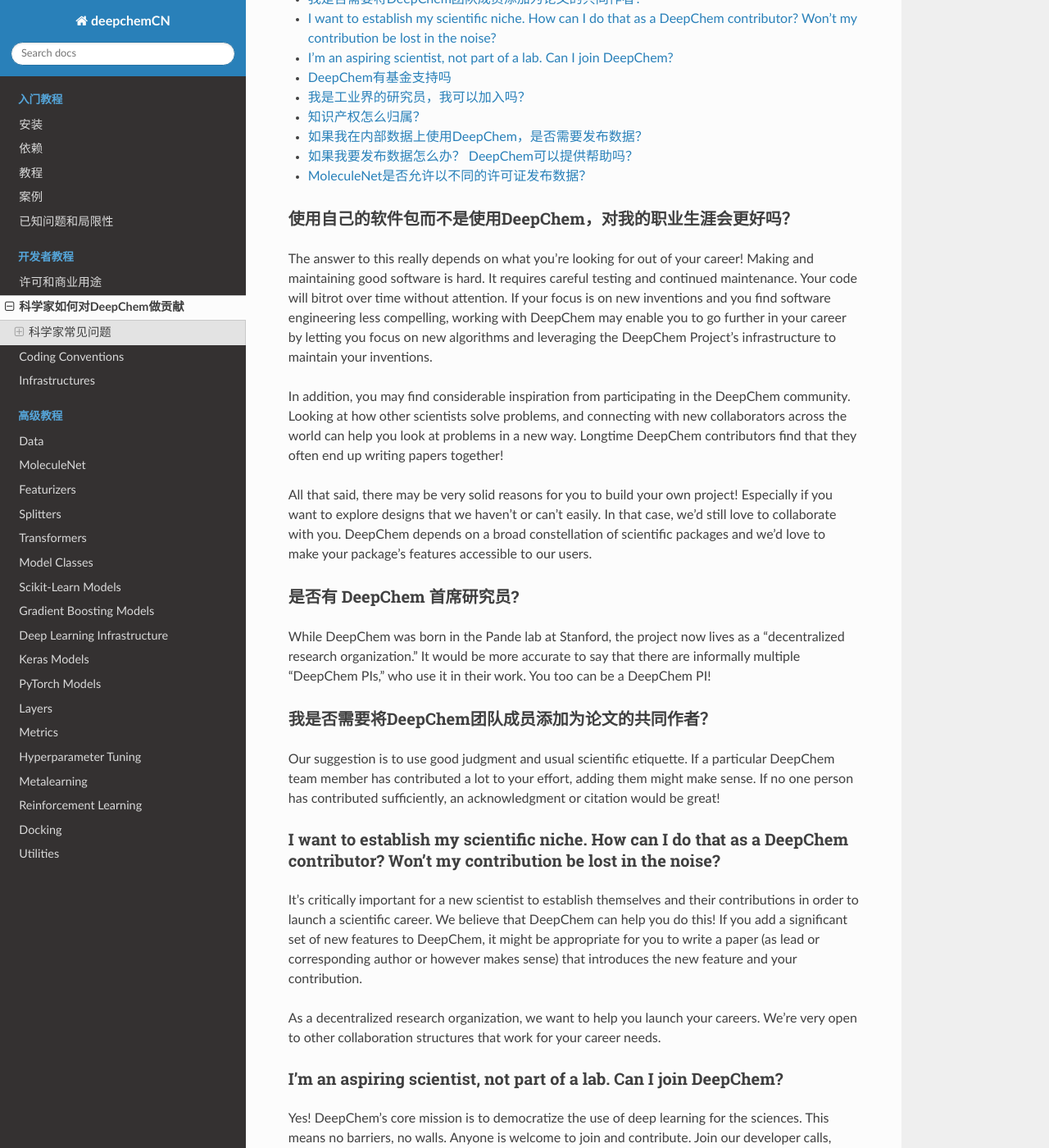
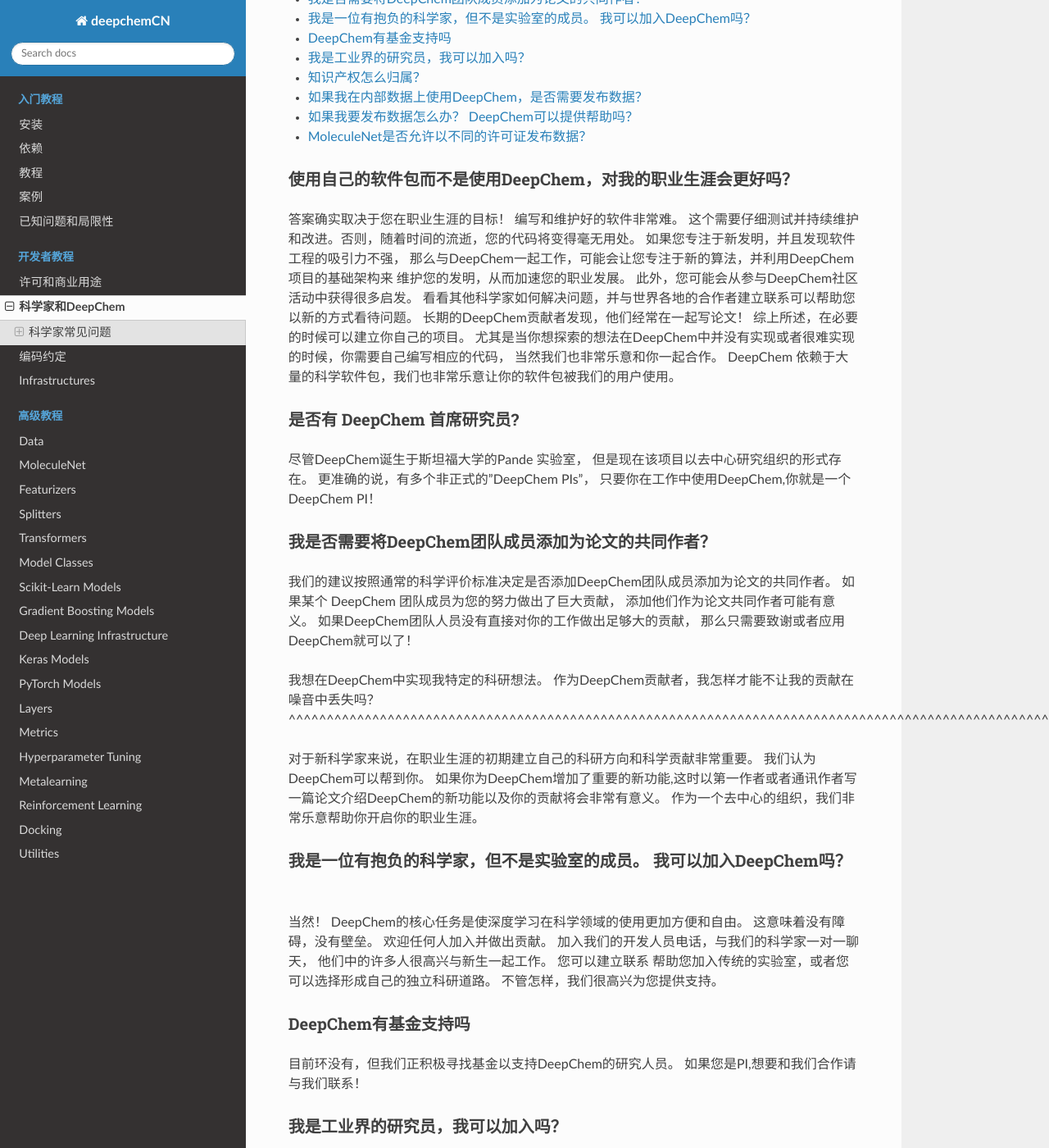
Before and after one commit to autodataming/deepchembook, a Sphinx documentation site: the page built from docs/zh_CN/source/development_guide/scientists.rst, in a window 1280 px wide and 1400 px high, scrolled down 948 px. Shown: the whole window at 82% size. Built offline with Sphinx 7.4.7 and the Read the Docs theme 2.0.0, drawn with Linux system fonts in a browser that asks for light colours; some of the changed text lies outside the part shown.

Commit message:
scientists zhcn

```diff
--- a/docs/zh_CN/source/development_guide/scientists.rst
+++ b/docs/zh_CN/source/development_guide/scientists.rst
@@ -1,4 +1,4 @@
-科学家如何对DeepChem做贡献
+科学家和DeepChem
 ======================================
 
 科学圈子在很多方面都非常传统。
@@ -42,118 +42,102 @@
 使用自己的软件包而不是使用DeepChem，对我的职业生涯会更好吗？
 ^^^^^^^^^^^^^^^^^^^^^^^^^^^^^^^^^^^^^^^^^^^^^^^^^^^^^^^^^^^^^^^^^^^^^^^^^^^^^^^^^^^^
 
-The answer to this really depends on what you're looking for out of
-your career! Making and maintaining good software is hard. It requires
-careful testing and continued maintenance. Your code will bitrot over
-time without attention. If your focus is on new inventions and you
-find software engineering less compelling, working with DeepChem may
-enable you to go further in your career by letting you focus on new
-algorithms and leveraging the DeepChem Project's infrastructure to
-maintain your inventions.
-
-In addition, you may find considerable inspiration from participating
-in the DeepChem community. Looking at how other scientists solve
-problems, and connecting with new collaborators across the world can
-help you look at problems in a new way. Longtime DeepChem contributors
-find that they often end up writing papers together!
-
-All that said, there may be very solid reasons for you to build your
-own project! Especially if you want to explore designs that we haven't
-or can't easily. In that case, we'd still love to collaborate with
-you. DeepChem depends on a broad constellation of scientific packages
-and we'd love to make your package's features accessible to our users.
+答案确实取决于您在职业生涯的目标！
+编写和维护好的软件非常难。
+这个需要仔细测试并持续维护和改进。否则，随着时间的流逝，您的代码将变得毫无用处。
+如果您专注于新发明，并且发现软件工程的吸引力不强，
+那么与DeepChem一起工作，可能会让您专注于新的算法，并利用DeepChem项目的基础架构来
+维护您的发明，从而加速您的职业发展。
+此外，您可能会从参与DeepChem社区活动中获得很多启发。
+看看其他科学家如何解决问题，并与世界各地的合作者建立联系可以帮助您以新的方式看待问题。
+长期的DeepChem贡献者发现，他们经常在一起写论文！
+综上所述，在必要的时候可以建立你自己的项目。
+尤其是当你想探索的想法在DeepChem中并没有实现或者很难实现的时候，你需要自己编写相应的代码，
+当然我们也非常乐意和你一起合作。
+DeepChem 依赖于大量的科学软件包，我们也非常乐意让你的软件包被我们的用户使用。
 
 是否有 DeepChem 首席研究员?
 ^^^^^^^^^^^^^^^^^^^^^^^^^^^^^^^^^^^
-While DeepChem was born in the Pande lab at Stanford,
-the project now lives as a "decentralized research organization."
-It would be more accurate to say that there are informally multiple "DeepChem PIs,"
-who use it in their work. You too can be a DeepChem PI!
+尽管DeepChem诞生于斯坦福大学的Pande 实验室， 但是现在该项目以去中心研究组织的形式存在。
+更准确的说，有多个非正式的"DeepChem PIs"，
+只要你在工作中使用DeepChem,你就是一个DeepChem PI！
+
 
 我是否需要将DeepChem团队成员添加为论文的共同作者？
 ^^^^^^^^^^^^^^^^^^^^^^^^^^^^^^^^^^^^^^^^^^^^^^^^^^^^^^^^^^^^^^^^^
-Our suggestion is to use good judgment and usual scientific etiquette.
-If a particular DeepChem team member has contributed a lot to your effort,
-adding them might make sense. If no one person has contributed sufficiently,
-an acknowledgment or citation would be great!
+我们的建议按照通常的科学评价标准决定是否添加DeepChem团队成员添加为论文的共同作者。
+如果某个 DeepChem 团队成员为您的努力做出了巨大贡献，
+添加他们作为论文共同作者可能有意义。
+如果DeepChem团队人员没有直接对你的工作做出足够大的贡献，
+那么只需要致谢或者应用DeepChem就可以了！
 
-I want to establish my scientific niche. How can I do that as a DeepChem contributor? Won't my contribution be lost in the noise?
+
+我想在DeepChem中实现我特定的科研想法。
+作为DeepChem贡献者，我怎样才能不让我的贡献在噪音中丢失吗？
 ^^^^^^^^^^^^^^^^^^^^^^^^^^^^^^^^^^^^^^^^^^^^^^^^^^^^^^^^^^^^^^^^^^^^^^^^^^^^^^^^^^^^^^^^^^^^^^^^^^^^^^^^^^^^^^^^^^^^^^^^^^^^^^^^^
-It's critically important for a new scientist to establish themselves and
-their contributions in order to launch a scientific career. We believe that
-DeepChem can help you do this! If you add a significant set of new features to DeepChem,
-it might be appropriate for you to write a paper (as lead or corresponding author or however makes sense)
-that introduces the new feature and your contribution.
 
-As a decentralized research organization, we want to help you launch
-your careers. We're very open to other collaboration structures that
-work for your career needs.
+对于新科学家来说，在职业生涯的初期建立自己的科研方向和科学贡献非常重要。
+我们认为DeepChem可以帮到你。
+如果你为DeepChem增加了重要的新功能,这时以第一作者或者通讯作者写一篇论文介绍DeepChem的新功能以及你的贡献将会非常有意义。
+作为一个去中心的组织，我们非常乐意帮助你开启你的职业生涯。
 
-I'm an aspiring scientist, not part of a lab. Can I join DeepChem?
+
+
+我是一位有抱负的科学家，但不是实验室的成员。 我可以加入DeepChem吗？
 ^^^^^^^^^^^^^^^^^^^^^^^^^^^^^^^^^^^^^^^^^^^^^^^^^^^^^^^^^^^^^^^^^^
-Yes! DeepChem's core mission is to democratize the use of deep learning for the sciences.
-This means no barriers, no walls. Anyone is welcome to join and contribute.
-Join our developer calls, chat one-on-one with our scientists,
-many of whom are glad to work with new students. You may form connections that
-help you join a more traditional lab, or you may choose to form your own path.
-We're glad to support either.
-
+当然！ DeepChem的核心任务是使深度学习在科学领域的使用更加方便和自由。
+这意味着没有障碍，没有壁垒。 欢迎任何人加入并做出贡献。
+加入我们的开发人员电话，与我们的科学家一对一聊天，
+他们中的许多人很高兴与新生一起工作。 您可以建立联系
+帮助您加入传统的实验室，或者您可以选择形成自己的独立科研道路。
+不管怎样，我们很高兴为您提供支持。
 
 DeepChem有基金支持吗
 ^^^^^^^^^^^^^^^^^^^^^^^^^^^^^^
-Not yet, but we're actively looking into getting grants to support DeepChem researchers.
-If you're a PI who wants to collaborate with us, please get in touch!
+目前环没有，但我们正积极寻找基金以支持DeepChem的研究人员。
+如果您是PI,想要和我们合作请与我们联系！
 
 我是工业界的研究员，我可以加入吗？
 ^^^^^^^^^^^^^^^^^^^^^^^^^^^^^^^^^^^^^^^^^^^^^^^^^^
-Yes! The most powerful features of DeepChem is its community.
-Becoming part of the DeepChem project can let you build a network that lasts across jobs and roles.
-Lifelong employment at a corporation is less and less common. Joining our community will
-let you build bonds that cross jobs and could help you do your job today better too!
+当然可以，DeepChem最强大的特点是它的社区。
+成为DeepChem的一员，可以更好的帮助你拓展你的职业朋友圈和提高你的技能。
+在公司终身工作越来越不常见。
+加入我们的社区将让你建立跨工作的纽带，并可以帮助你更好的完成你现在的工作。
+
 
 知识产权怎么归属？
 ^^^^^^^^^^^^^^^^^^^^^^^^^^^^^^^^^
-One of the core goals for DeepChem is to build a shared set of
-scientific resources and techniques that aren't locked up by patents.
-Our hope is to enable your company or organization to leverage
-techniques with less worry about patent infringement.
+DeepChem的核心目标之一是构建一套共享的不被专利锁定的科学资源和技术。
+我们希望使您的公司或组织能够放心的使用DeepChem技术，而不需要对专利侵权的担心。
+作为回报，我们希望您作为一个负责任的社区成员，并投入尽可能多的贡献。
+如果您发现 DeepChem 非常有价值，请考虑贡献一些创新或改进，以便其他人能够从中受益。
+如果你的发明获得了专利，尽量确保你没有DeepChem中的任何东西。
+很多事情都偷偷溜过了专利审查。
+作为一个开源社区，我们没有资源积极保护自己，我们依靠你的判断和帮助！
 
-We ask in return that you act as a responsible community member
-and put in as much as you get out. If you find DeepChem very
-valuable, please consider contributing back some innovations or
-improvements so others can benefit. If you're getting a patent on your
-invention, try to make sure that you don't infringe on anything in
-DeepChem. Lots of things sneak past patent review. As an open source
-community, we don't have the resources to actively defend ourselves
-and we rely on your good judgment and help!
+
+
 
 如果我在内部数据上使用DeepChem，是否需要发布数据？
 ^^^^^^^^^^^^^^^^^^^^^^^^^^^^^^^^^^^^^^^^^^^^^^^^^^^^^^^^^^^^^^^^^^^^^^^^^^^
-Not at all! DeepChem is released with a permissive MIT license. Any
-analyses you perform belong entirely to you. You are under no
-obligation to release your proprietary data or inventions.
+不需要! DeepChem 采用的是 MIT 许可协议.
+您利用DeepChem进行的任何分析都完全属于您。您没有义务发布您的专有数据或发明。
 
 如果我要发布数据怎么办？ DeepChem可以提供帮助吗？
 ^^^^^^^^^^^^^^^^^^^^^^^^^^^^^^^^^^^^^^^^^^^^^^^^^^
-
-If you are interested in open sourcing data, the DeepChem project
-maintains the
-[MoleculeNet](https://deepchem.readthedocs.io/en/latest/moleculenet.html)
-suite of datasets. Adding your dataset to MoleculeNet can be a
-powerful way to ensure that a broad community of users can access your
-released data in convenient fashion. It's important to note that
-MoleculeNet provides programmatic access to data, which may not be
-appropriate for all types of data (especially for clinical or patient
-data which may be governed by regulations/laws). Open source
-datasets can be a powerful resource, but need to be handled with care.
+如果你想开源一部分数据，DeepChem项目中维护了一套开源数据集合[MoleculeNet](https://deepchem.readthedocs.io/en/latest/moleculenet.html)，可以把你的数据加入到这个集合中。
+将您的数据集添加到MoleculeNet数据集和，可以使得大量用户可以方便地访问您发布的数据。
+请务必注意，MoleculeNet提供了对数据的编程访问，这可能不适用于所有类型的数据（可能受法规/法律约束的数据 如临床或患者的信息）。
+开源数据集非常有意义，但需要谨慎处理。
 
  MoleculeNet数据集都是关于分子的吗?
 ^^^^^^^^^^^^^^^^^^^^^^^^^^^^^^^^^^^^
-Not anymore! Any scientific datasets are welcome in MoleculeNet. At
-some point in the future, we may rename the effort to avoid confusion,
-but for now, we emphasize that non-molecular datasets are welcome too.
+不都是！ MoleculeNet欢迎使用任何科学数据集。
+在将来的某个时候，我们可能会重新命名以避免歧义，但就目前而言，
+我们欢迎加入非分子数据集加入到MoleculeNet中。
+
 
 MoleculeNet是否允许以不同的许可证发布数据？
 ^^^^^^^^^^^^^^^^^^^^^^^^^^^^^^^^^^^^^^^^^^^^^^^^^^^^^^^^^^^^^^^^^^^
-MoleculeNet already supports datasets released under different
-licenses. We can make work with you to use your license of choice.
+MoleculeNet已经支持在不同的数据集使用不同的许可协议。
+我们可以与您合作，使用您的数据集由你决定使用哪一个许可协议。
```
Also changed, not shown: docs/zh_CN/source/development_guide/coding.rst (+14 -12 lines).
